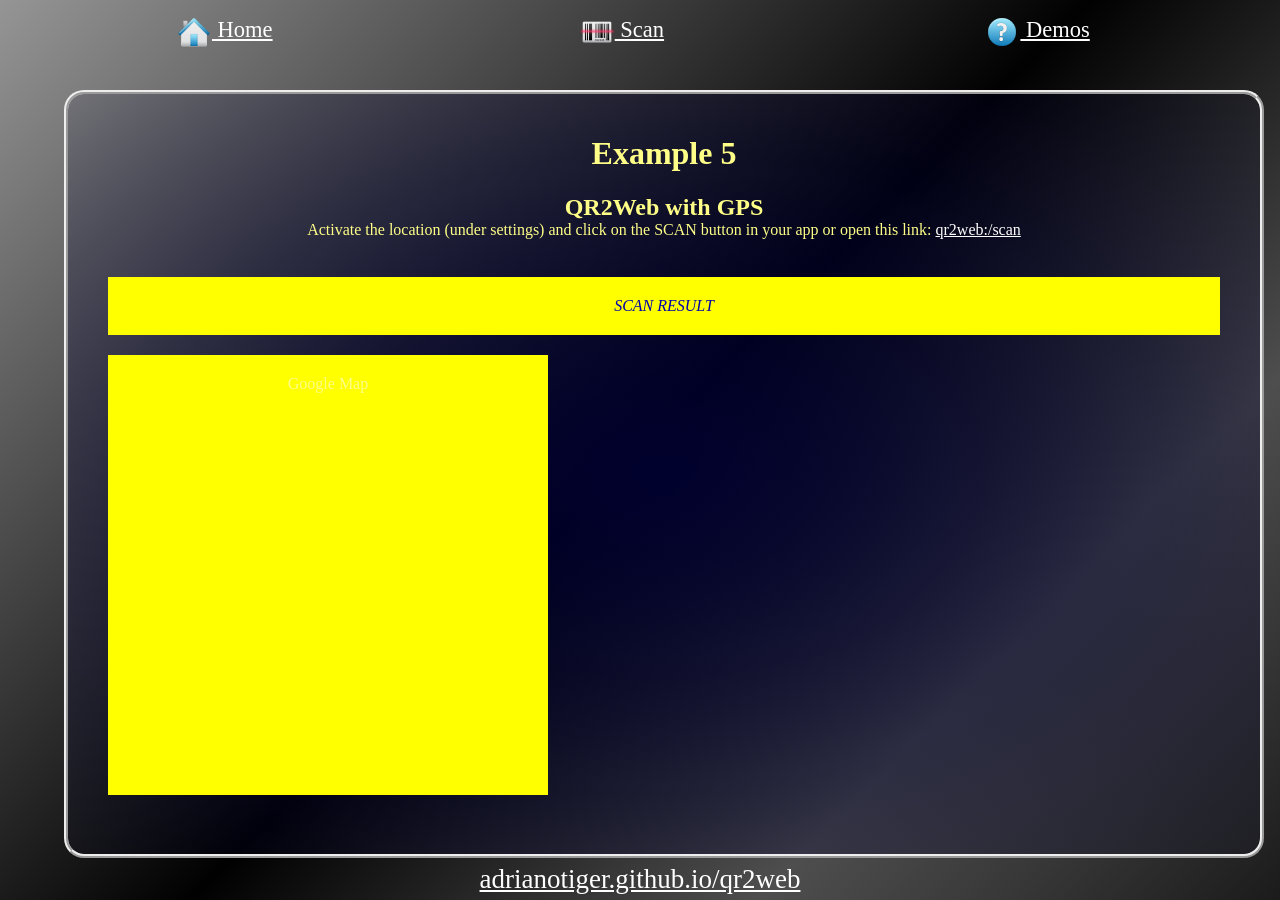
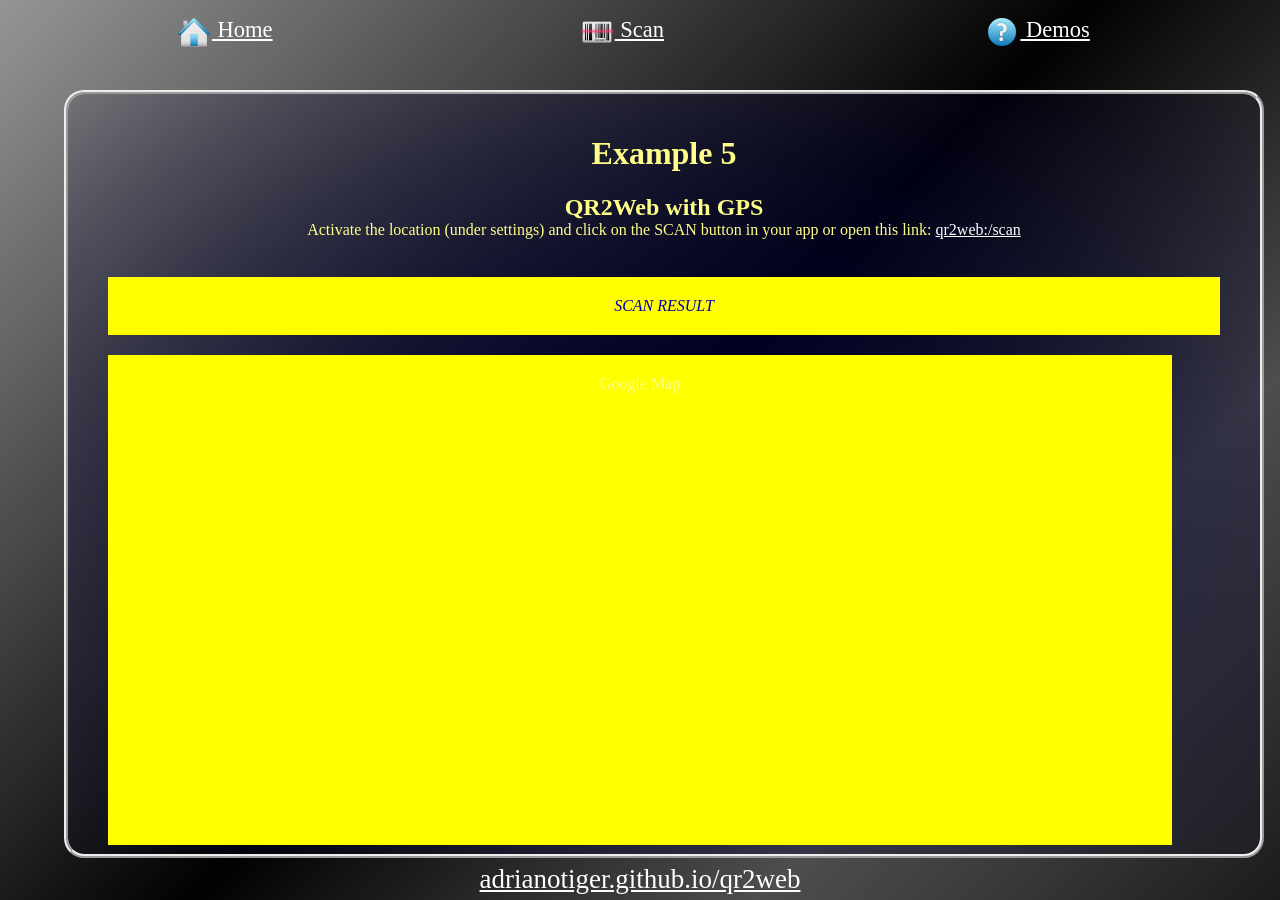
Before and after one commit to Adrianotiger/qr2web, a Jekyll site: the page built from demos/example5.html, in a window 1280 px wide. Built offline with Jekyll 4.4.1, drawn with Linux system fonts in a browser that asks for light colours.

Commit message:
update map example

```diff
--- a/demos/example5.html
+++ b/demos/example5.html
@@ -26,7 +26,7 @@ title: QR2Web with GPS
   <br><br>
   <div id="scanResult" style="background-color:yellow;color:#00a;"><i>SCAN RESULT</i></div>
 
-  <div id="map" style="width:400px;height:400px;background:yellow;max-width:100vw;">Google Map</div>
+  <div id="map" style="width:80vw;height:50vh;background:yellow;max-width:100vw;">Google Map</div>
   <script>
   function myMap(lat, lng) {
     var map = document.getElementById("map");
```
